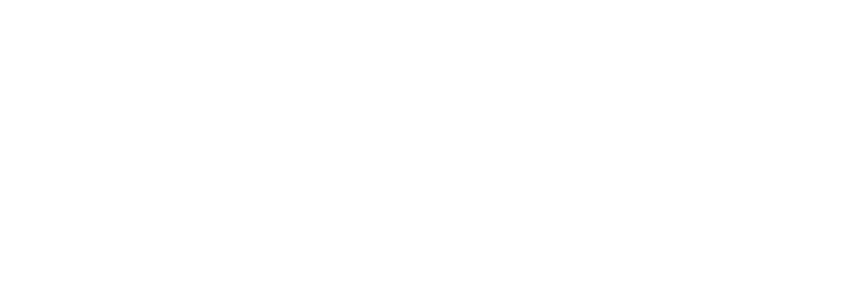
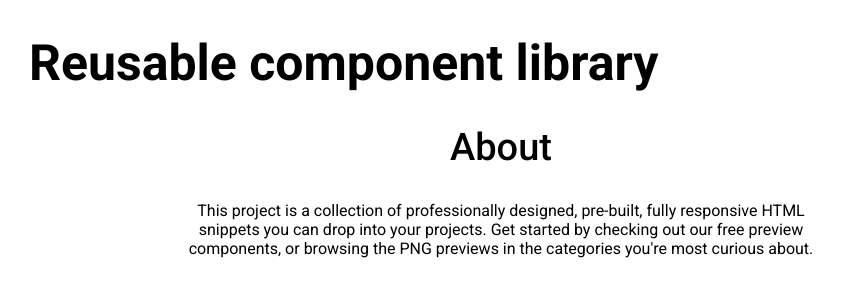
Before and after one commit to js-tasks-ru/htmlcss-20210916_irina-nic-yu, a website: page index.html in a window 1280 px wide. Shown: the whole page, without its empty margins (139-982 px from the left). Drawn offline with Linux system fonts and the light colour scheme.

Commit message:
Added main page markup

```diff
--- /dev/null
+++ b/components/footer/footer.css
@@ -0,0 +1,13 @@
+.footer {
+    margin: 0 auto;
+    width: 640px;
+    text-align: center;
+
+}
+.footer__title {
+    font-size: 38px;
+    font-weight: 500;
+}
+.footer__description {
+    font-size: 16px;
+}
--- /dev/null
+++ b/components/header/header.css
@@ -0,0 +1,4 @@
+.header__title {
+    margin-left: 160px;
+    font-size: 50px;
+}
--- a/index.html
+++ b/index.html
@@ -3,8 +3,23 @@
 <html lang="ru">
     <head>
         <link rel="stylesheet" href="./assets/css/main.css">
+        <link rel="stylesheet" href="./components/header/header.css">
+        <link rel="stylesheet" href="./components/footer/footer.css">
     </head>
     <body>
-
+        <header class="header">
+            <h1 class="header__title">Reusable component library</h1>
+        </header>
+        <main>
+        </main>
+        <footer class="footer">
+            <h2 class="footer__title">About</h2>
+            <p class="footer__description">
+                This project is a collection of professionally designed,
+                pre-built, fully responsive HTML snippets you can drop into your projects.
+                Get started by checking out our free preview components,
+                or browsing the PNG previews in the categories you're most curious about.
+            </p>
+        </footer>
     </body>
 </html>
--- a/package.json
+++ b/package.json
@@ -27,6 +27,7 @@
   "dependencies": {
     "husky": "^6.0.0",
     "lint-staged": "^10.5.4",
+    "normalize.css": "^8.0.1",
     "prettier": "^2.2.1"
   }
 }
```
